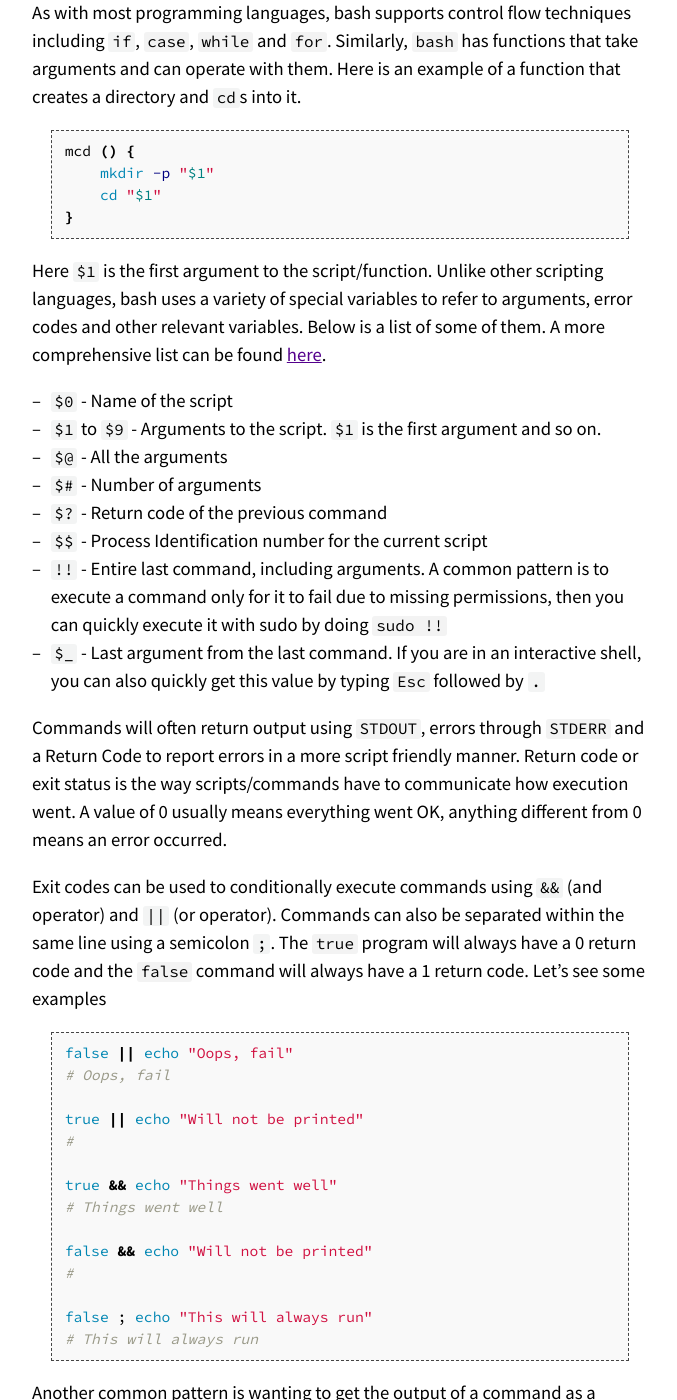
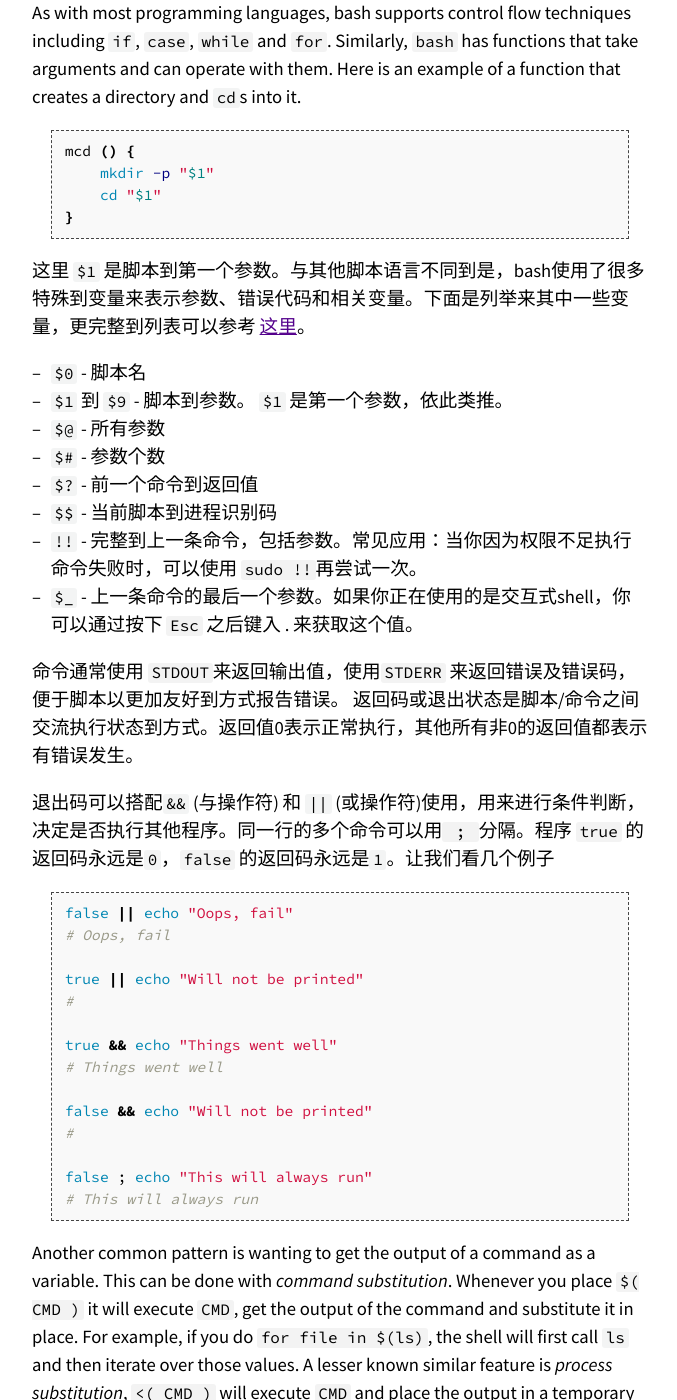
Before and after one commit to missing-semester-cn/missing-semester-cn.github.io, a Jekyll site: the page built from _2020/shell-tools.md, in a window 1280 px wide and 1400 px high, scrolled down 1399 px. Shown: the whole window, without its empty margins (300-977 px from the left). Built offline with Jekyll 4.4.1, drawn with Linux system fonts in a browser that asks for light colours; some of the changed text lies outside the part shown.

Commit message:
update trans

````diff
--- a/_2020/shell-tools.md
+++ b/_2020/shell-tools.md
@@ -13,8 +13,7 @@ video:
 
 # Shell 脚本
 
-So far we have seen how to execute commands in the shell and pipe them together.
-However, in many scenarios you will want to perform a series of commands and make use of control flow expressions like conditionals or loops.
+到目前为止，我们已经学习来如何在shell中执行命令，并使用管道将命令组合使用。但是，很多情况下我们需要执行一系列到操作并使用条件或循环这样的控制流。
 
 Shell scripts are the next step in complexity.
 Most shells have their own scripting language with variables, control flow and its own syntax.
@@ -48,24 +47,20 @@ mcd () {
 }
 ```
 
-Here `$1` is the first argument to the script/function.
-Unlike other scripting languages, bash uses a variety of special variables to refer to arguments, error codes and other relevant variables. Below is a list of some of them. A more comprehensive list can be found [here](https://www.tldp.org/LDP/abs/html/special-chars.html).
-- `$0` - Name of the script
-- `$1` to `$9` - Arguments to the script. `$1` is the first argument and so on.
-- `$@` - All the arguments
-- `$#` - Number of arguments
-- `$?` - Return code of the previous command
-- `$$` - Process Identification number for the current script
-- `!!` - Entire last command, including arguments. A common pattern is to execute a command only for it to fail due to missing permissions, then you can quickly execute it with sudo by doing `sudo !!`
-- `$_` - Last argument from the last command. If you are in an interactive shell, you can also quickly get this value by typing `Esc` followed by `.`
+这里 `$1` 是脚本到第一个参数。与其他脚本语言不同到是，bash使用了很多特殊到变量来表示参数、错误代码和相关变量。下面是列举来其中一些变量，更完整到列表可以参考 [这里](https://www.tldp.org/LDP/abs/html/special-chars.html)。
+- `$0` - 脚本名
+- `$1` 到 `$9` - 脚本到参数。 `$1` 是第一个参数，依此类推。
+- `$@` - 所有参数
+- `$#` - 参数个数
+- `$?` - 前一个命令到返回值
+- `$$` - 当前脚本到进程识别码
+- `!!` - 完整到上一条命令，包括参数。常见应用：当你因为权限不足执行命令失败时，可以使用 `sudo !!`再尝试一次。
+- `$_` - 上一条命令的最后一个参数。如果你正在使用的是交互式shell，你可以通过按下 `Esc` 之后键入 . 来获取这个值。
 
-Commands will often return output using `STDOUT`, errors through `STDERR` and a Return Code to report errors in a more script friendly manner.
-Return code or exit status is the way scripts/commands have to communicate how execution went.
-A value of 0 usually means everything went OK, anything different from 0 means an error occurred.
+命令通常使用 `STDOUT`来返回输出值，使用`STDERR` 来返回错误及错误码，便于脚本以更加友好到方式报告错误。
+返回码或退出状态是脚本/命令之间交流执行状态到方式。返回值0表示正常执行，其他所有非0的返回值都表示有错误发生。
 
-Exit codes can be used to conditionally execute commands using `&&` (and operator) and `||` (or operator). Commands can also be separated within the same line using a semicolon `;`.
-The `true` program will always have a 0 return code and the `false` command will always have a 1 return code.
-Let's see some examples
+退出码可以搭配`&&` (与操作符) 和 `||` (或操作符)使用，用来进行条件判断，决定是否执行其他程序。同一行的多个命令可以用` ; `分隔。程序 `true` 的返回码永远是`0`，`false` 的返回码永远是`1`。让我们看几个例子
 
 ```bash
 false || echo "Oops, fail"
````
